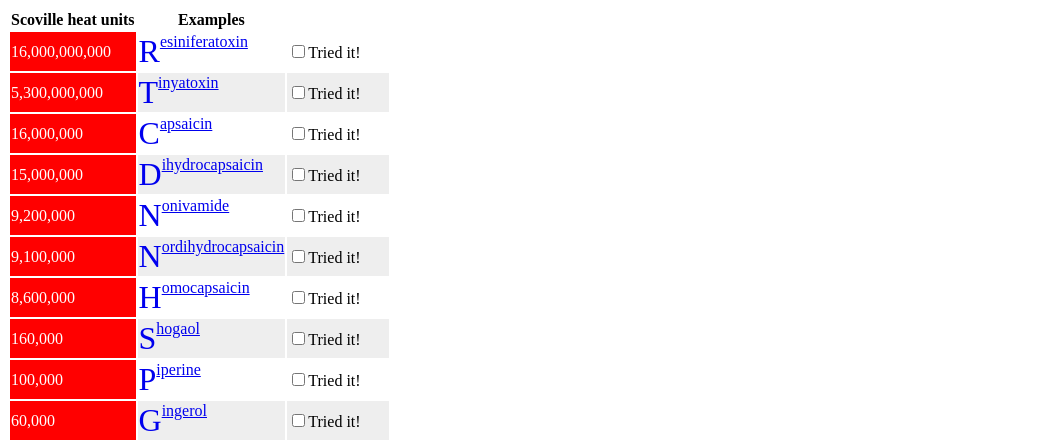
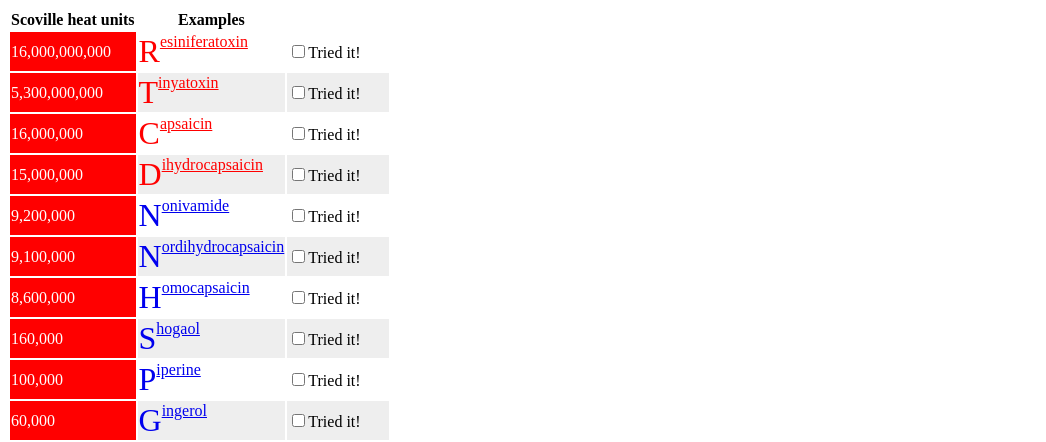
Before and after one commit to andreilysiuk/selectors, a plain HTML site: page index.html in a window 1280 px wide. Shown: the top 442 px of the page, without its empty margins (0-1046 px from the left). Drawn offline with Linux system fonts and the light colour scheme.

Commit message:
Added a rule that will find any pepper with hotness above 10 billion and color the link red.

```diff
--- a/index.html
+++ b/index.html
@@ -24,6 +24,9 @@
            font-size: xx-large;
            vertical-align: top;
            text-decoration: none;
+       }
+       a[title$="000,000)"] {
+           color: red;
        }
    </style>
  </head>
```
